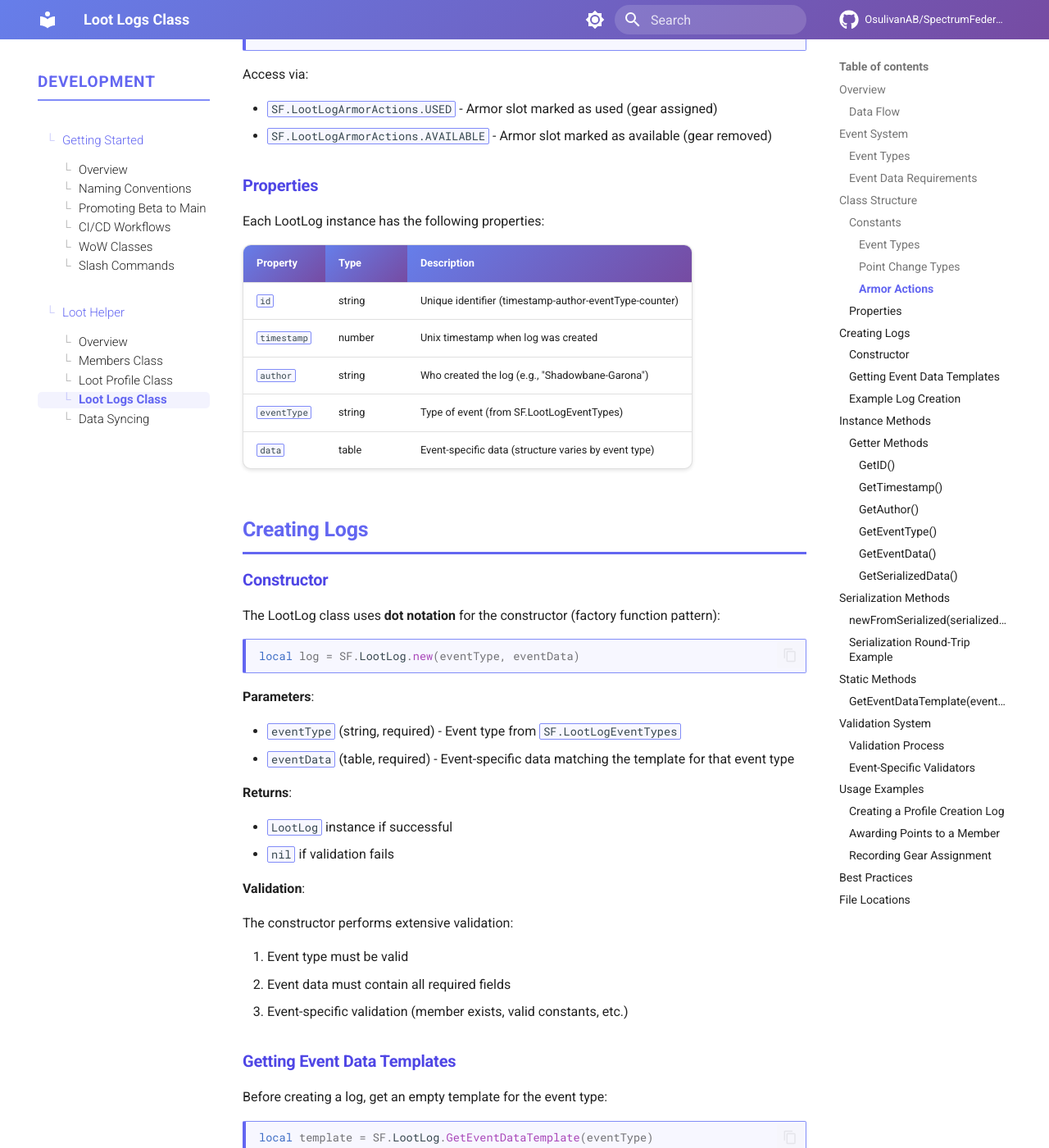
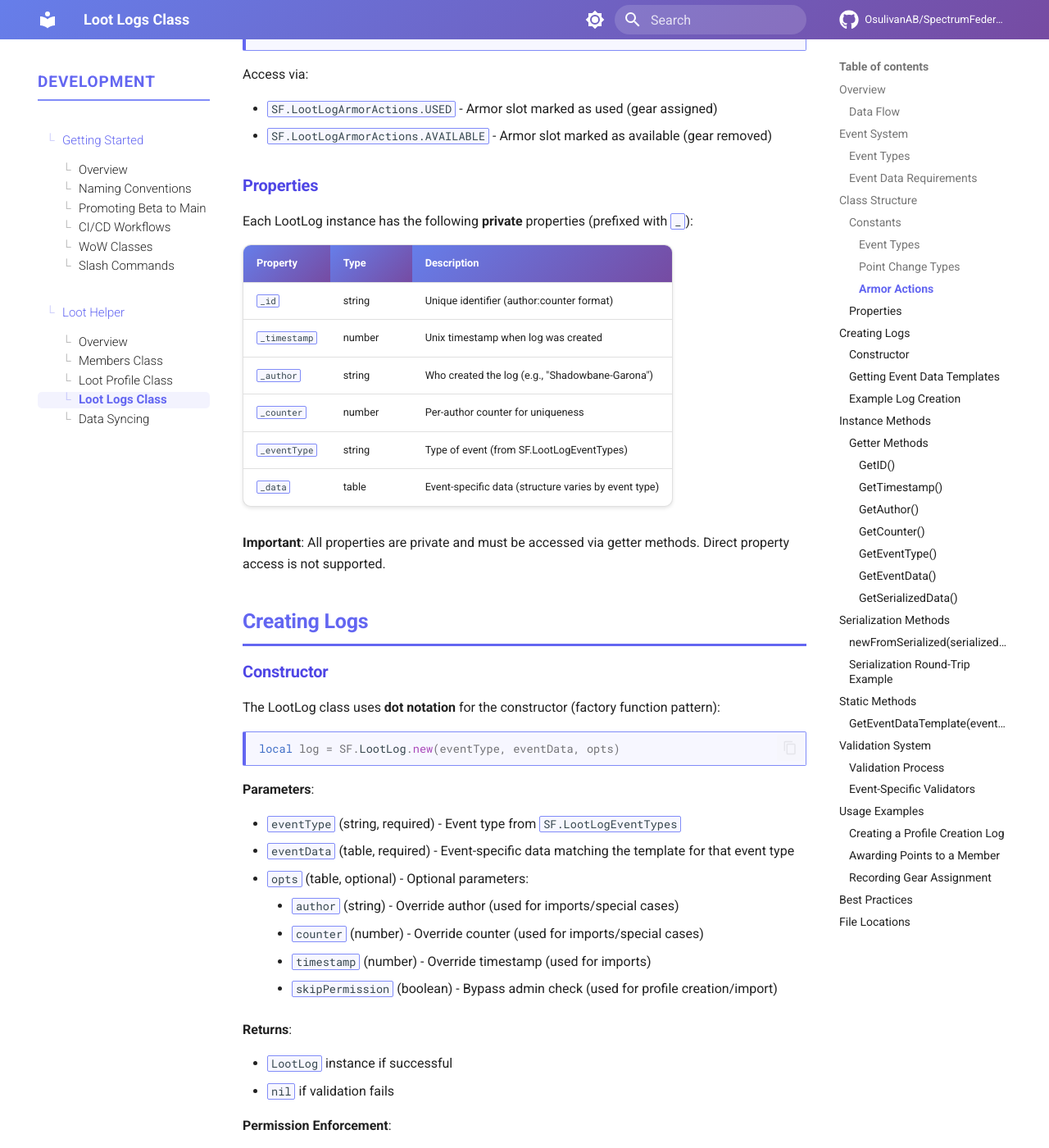
Before and after one commit to OsulivanAB/SpectrumFederation, an MkDocs documentation site: the page built from docs/development/loot-helper/loot-logs.md, in a window 1280 px wide and 1400 px high, scrolled down 3228 px. Shown: the whole window at 82% size. Built offline with MkDocs 1.6.1 and Material for MkDocs 9.7.7, drawn with Linux system fonts in a browser that asks for light colours; comment, search, counter and statistics services are not loaded; some of the changed text lies outside the part shown.

Commit message:
Re organized the LootLogs class and added some needed functionality to have it work with our sync functions

````diff
--- a/docs/development/loot-helper/loot-logs.md
+++ b/docs/development/loot-helper/loot-logs.md
@@ -50,7 +50,7 @@ Each event type requires specific data fields:
 
 **PROFILE_CREATION**:
 
-- No additional data needed (timestamp and author are sufficient)
+- `profileId` (string) - Unique identifier of the profile being created
 
 **POINT_CHANGE**:
 
@@ -120,15 +120,18 @@ Access via:
 
 ### Properties
 
-Each LootLog instance has the following properties:
+Each LootLog instance has the following **private** properties (prefixed with `_`):
 
 | Property | Type | Description |
 |----------|------|-------------|
-| `id` | string | Unique identifier (timestamp-author-eventType-counter) |
-| `timestamp` | number | Unix timestamp when log was created |
-| `author` | string | Who created the log (e.g., "Shadowbane-Garona") |
-| `eventType` | string | Type of event (from SF.LootLogEventTypes) |
-| `data` | table | Event-specific data (structure varies by event type) |
+| `_id` | string | Unique identifier (author:counter format) |
+| `_timestamp` | number | Unix timestamp when log was created |
+| `_author` | string | Who created the log (e.g., "Shadowbane-Garona") |
+| `_counter` | number | Per-author counter for uniqueness |
+| `_eventType` | string | Type of event (from SF.LootLogEventTypes) |
+| `_data` | table | Event-specific data (structure varies by event type) |
+
+**Important**: All properties are private and must be accessed via getter methods. Direct property access is not supported.
 
 ## Creating Logs
 
@@ -137,26 +140,38 @@ Each LootLog instance has the following properties:
 The LootLog class uses **dot notation** for the constructor (factory function pattern):
 
 ```lua
-local log = SF.LootLog.new(eventType, eventData)
+local log = SF.LootLog.new(eventType, eventData, opts)
 ```
 
 **Parameters**:
 
 - `eventType` (string, required) - Event type from `SF.LootLogEventTypes`
 - `eventData` (table, required) - Event-specific data matching the template for that event type
+- `opts` (table, optional) - Optional parameters:
+    - `author` (string) - Override author (used for imports/special cases)
+    - `counter` (number) - Override counter (used for imports/special cases)
+    - `timestamp` (number) - Override timestamp (used for imports)
+    - `skipPermission` (boolean) - Bypass admin check (used for profile creation/import)
 
 **Returns**:
 
 - `LootLog` instance if successful
 - `nil` if validation fails
 
+**Permission Enforcement**:
+
+- By default, only admins can create logs (checked via `activeProfile:IsCurrentUserAdmin()`)
+- Use `opts.skipPermission = true` to bypass this check (for profile creation or imports)
+
 **Validation**:
 
 The constructor performs extensive validation:
 
-1. Event type must be valid
-2. Event data must contain all required fields
-3. Event-specific validation (member exists, valid constants, etc.)
+1. Permission check (unless `skipPermission` is true)
+2. Event type must be valid
+3. Event data must contain all required fields
+4. Event-specific validation (member exists, valid constants, etc.)
+5. Counter allocation from active profile (or use `opts.counter` override)
 
 ### Getting Event Data Templates
 
@@ -218,10 +233,10 @@ Returns the log's unique identifier.
 
 ```lua
 local id = log:GetID()
--- Returns: "1703721234_Shadowbane-Garona_POINT_CHANGE_1"
+-- Returns: "Shadowbane-Garona:1"
 ```
 
-**ID Format**: `timestamp_author_eventType_counter`
+**ID Format**: `author:counter` (e.g., "PlayerName-RealmName:123")
 
 **Use case**: Unique keys for log storage, debugging, log deduplication.
 
@@ -246,6 +261,17 @@ local author = log:GetAuthor()
 ```
 
 **Use case**: Displaying who made changes, filtering logs by author, audit trail.
+
+#### GetCounter()
+
+Returns the per-author counter value for this log.
+
+```lua
+local counter = log:GetCounter()
+-- Returns: number (e.g., 1, 2, 3...)
+```
+
+**Use case**: Ensuring log uniqueness within author's logs, debugging log ID generation.
 
 #### GetEventType()
 
@@ -286,12 +312,13 @@ local serialized = log:GetSerializedData()
 
 ```lua
 {
-    version = 1,           -- Format version for future compatibility
-    id = "...",            -- Log unique identifier
-    timestamp = 1703721234, -- Unix timestamp
-    author = "Name-Realm", -- Log creator
-    eventType = "...",     -- Event type constant
-    data = {...}          -- Event-specific data table
+    version = 2,            -- Format version (current)
+    _id = "Name-Realm:1",   -- Log unique identifier
+    _timestamp = 1703721234, -- Unix timestamp
+    _author = "Name-Realm", -- Log creator
+    _counter = 1,           -- Per-author counter
+    _eventType = "...",     -- Event type constant
+    _data = {...}           -- Event-specific data table
 }
 ```
 
@@ -338,8 +365,8 @@ end
 1. Validates input is a non-empty string
 2. Decodes Base64 to binary CBOR data
 3. Deserializes CBOR to Lua table
-4. Validates format version is 1
-5. Validates all required fields are present (id, timestamp, author, eventType, data)
+4. Validates format version is 2 (current LOG_FORMAT_VERSION)
+5. Validates all required fields are present (_id, _timestamp, _author, _counter, _eventType, _data)
 6. Creates instance directly without re-validation
 
 **Important Characteristics**:
@@ -396,9 +423,10 @@ print("Received ID:", receivedLog:GetID())
 print("IDs match:", originalLog:GetID() == receivedLog:GetID())
 
 -- Both logs will have identical properties:
--- - Same ID (timestamp_author_eventType_counter)
+-- - Same ID (author:counter format, e.g., "Healer-Garona:1")
 -- - Same timestamp
 -- - Same author
+-- - Same counter
 -- - Same event type
 -- - Same event data
 ```
@@ -453,12 +481,15 @@ The LootLog class uses a separate validation module (`LootLogValidators.lua`) to
 ### Creating a Profile Creation Log
 
 ```lua
--- Profile creation requires no additional data
+-- Profile creation requires profileId
 local eventType = SF.LootLogEventTypes.PROFILE_CREATION
 local eventData = SF.LootLog.GetEventDataTemplate(eventType)
 
-local log = SF.LootLog.new(eventType, eventData)
--- Log records: timestamp, author (current player), event type
+eventData.profileId = "MyProfile-UniqueID"
+
+-- Skip permission check since profile might not exist yet
+local log = SF.LootLog.new(eventType, eventData, { skipPermission = true })
+-- Log records: timestamp, author (current player), event type, profileId
 ```
 
 ### Awarding Points to a Member
````
Also changed, not shown: .github/copilot-instructions.md, 1 other file.
